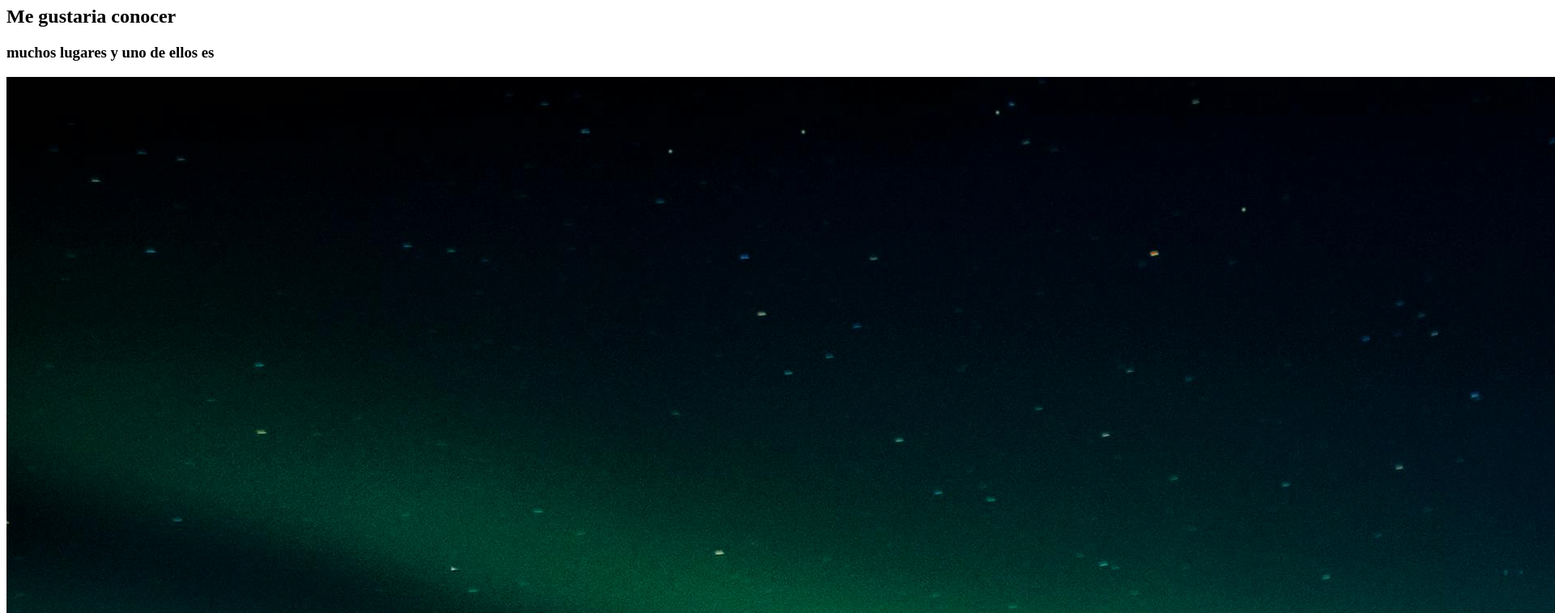
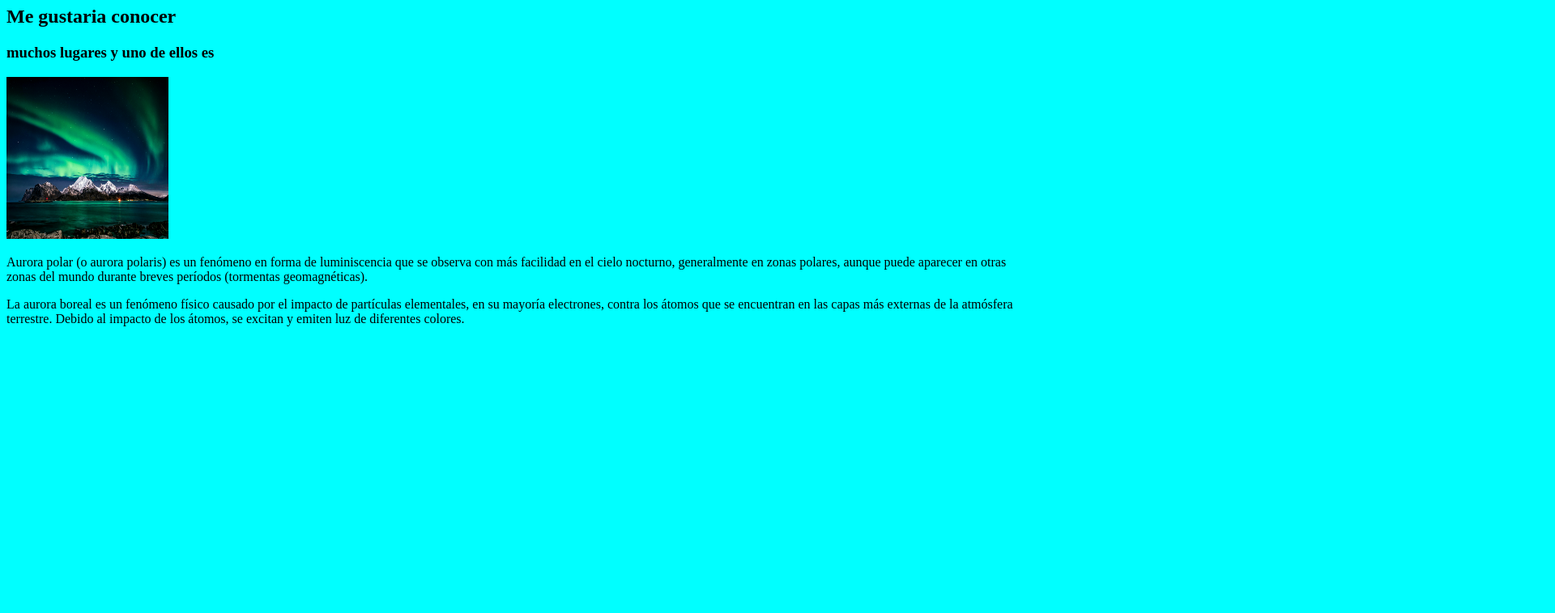
Before and after one commit to Marsliz/tarea0, a plain HTML site: page INDEX.HTML in a window 1280 px wide. Shown: the part 73-830 px from the top of the page at 81% size, 1920 px wide, since content can reach past the window. After the commit the page ends 800 px from the top, so only its background shows below. Drawn offline with Linux system fonts and the light colour scheme.

Commit message:
Add files via upload

```diff
--- a/INDEX.HTML
+++ b/INDEX.HTML
@@ -4,7 +4,7 @@
     <meta charset="UTF-8">
     <meta name="viewport" content="width=device-width, initial-scale=1.0">
     <title>Aurora boreal</title>
-    <link rel="stylesheet" href="">
+    <link rel="stylesheet" href="css/estilo.css">
 </head>
 <body>
     <h1>Lizbeth Martinez S</h1>
```
